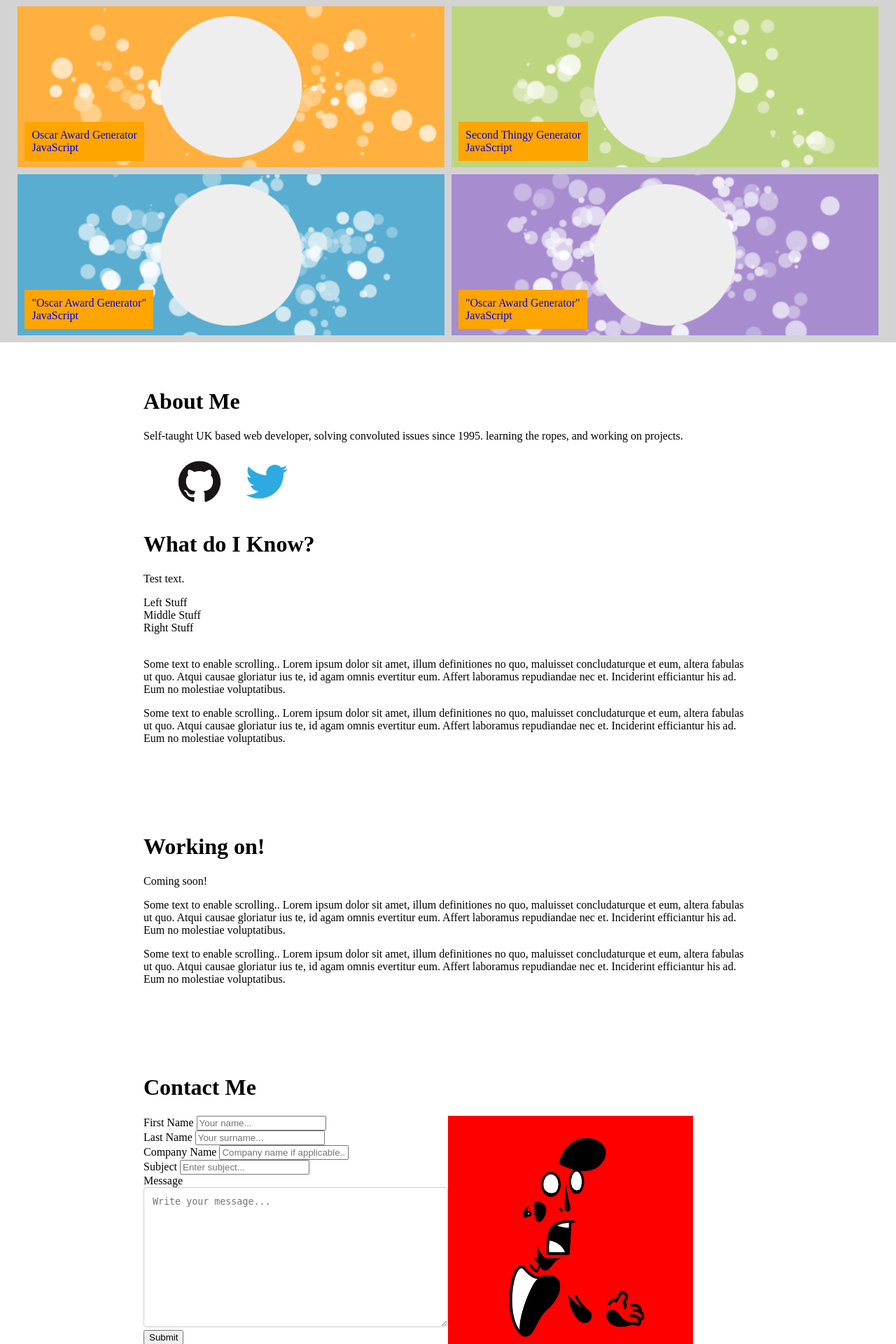
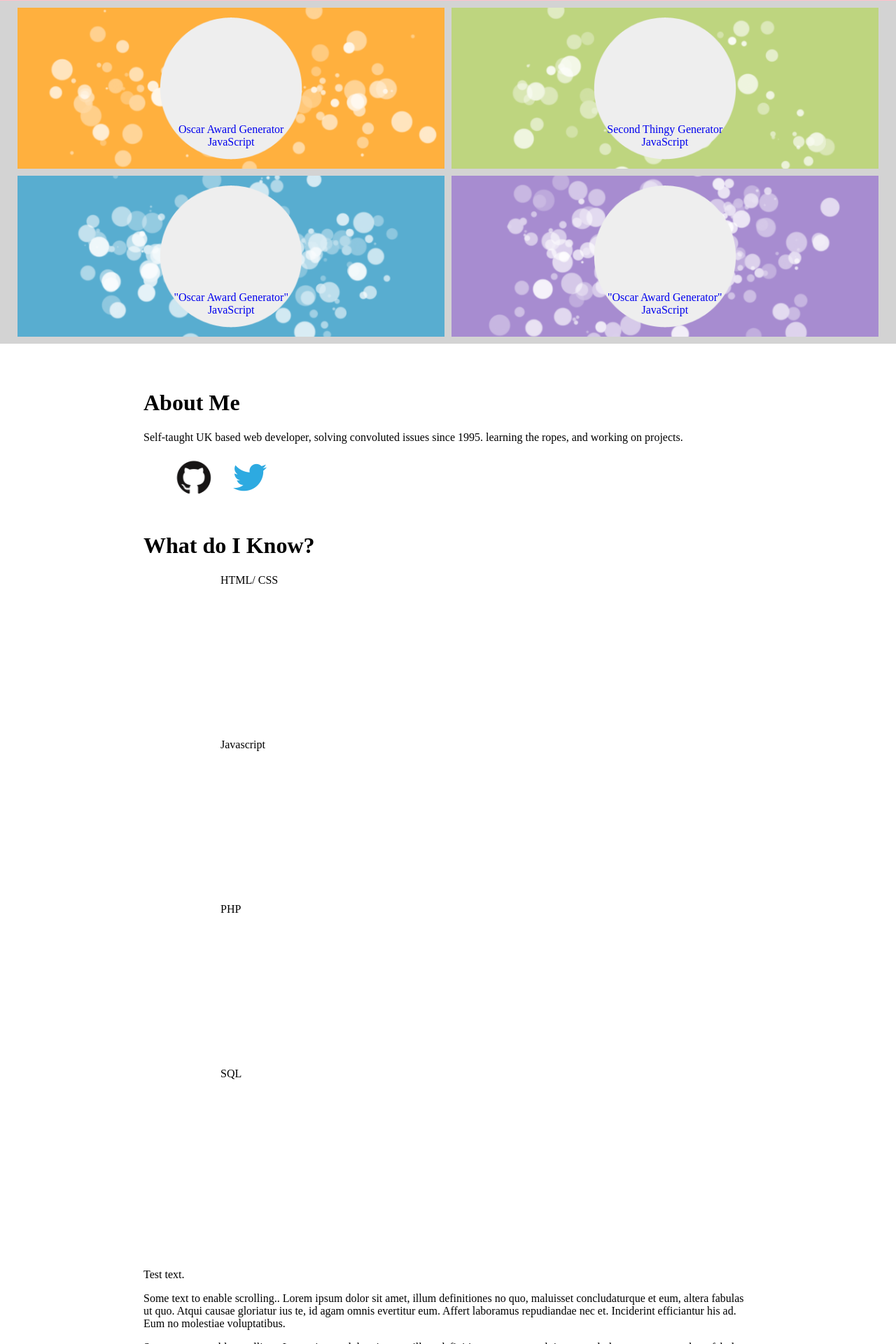
Before and after one commit to SimonBurdall/personalsite, a PHP site: page / in a window 1280 px wide. Shown: the part 708-2628 px from the top of the page at 70% size. Run offline with PHP 8.4, Linux system fonts and the light colour scheme.

Commit message:
Layout changes: What Do I Know Section

```diff
--- a/index.css
+++ b/index.css
@@ -2,13 +2,6 @@ body {
     background-color: white;
     padding: 0px;
     margin: 0;
-}
-
-#particles-js{
-    height: 500px;
-    width: 100%;
-    position: absolute;
-
 }
 
 .header-wrapper {
@@ -23,14 +16,8 @@ body {
 
 .head-container {
     max-width: 960px;
-    padding-top: 100px;
+    padding-top: 1px;
     margin: auto;
-}
-
-.logo-icon {
-    background-color: red;
-    height: 350px;
-    display: flex;
 }
 
 #title-output {
@@ -53,11 +40,11 @@ body {
     box-shadow: 0 0 10px black;
 }
 
-.site-navi-left{
+.site-float-left{
     float: left;
 }
 
-.site-navi-right{
+.site-float-right{
     float: right;
 }
 
@@ -76,7 +63,7 @@ body {
 
 .navi-li a{
     display: inline-block;
-    padding: 22px;
+    padding: 23px;
     text-align: center;
     text-decoration: none;
 }
@@ -104,11 +91,10 @@ body {
 }
 
 .portfolio-thumbnail-title{
-    background-color: orange;
     display: inline-block;
     margin-top: 165px;
-    margin-left: 10px;
-    padding: 10px;
+    width: 100%;
+    text-align: center;
 }
 
 @media only screen and (max-width: 1300px){
@@ -140,33 +126,23 @@ body {
     padding: 45px;
 }
 
-.portfolio-container{
-    background-color: grey;
-    padding: 30px;
-    display: flex;
+.content-float-left{
+    margin: auto;
+    max-width: 660px;
 }
 
-.portfolio-thumbnail-1{
-   width: 257px;
-    height: 230px;
-    margin: 5px;
-    background-position: 50% 50%;
-    background-size: cover;
+.logo-icon {
+    height: 350px;
+    display: flex;
+    margin-top: -340px
 }
 
-.what-do-icons{
-    float: left;
-    width: 200px;}
-
-.site-contact-left{
-    float: left;
-    width: 50%;
-    height: 100%;
-    margin: 0;
+@media only screen and (max-width: 700px){
+.logo-icon {
+    height: 0px;
+    display: flex;
+    margin-top: -340px
 }
-
-.site-contact-right{
-    margin: 0;
 }
 
 .footer-wrapper{
@@ -186,15 +162,8 @@ ul {
 
 ul img {
     display: inline-block;
-    width: 5em;
-    height: 5em;
+    float: left;
+    width: 4em;
+    height: 4em;
     margin-right: 1em;
-    float: left;
 }
-
-input[type=text], select, textarea {
-    width: 100%; /* Full width */
-    padding: 12px; /* Some padding */
-    border: 1px solid #ccc; /* Gray border */
-    border-radius: 4px; /* Rounded borders */
-    box-sizing: border-box;
--- a/index.html
+++ b/index.html
@@ -10,16 +10,16 @@
 	<header id="home" class="header-wrapper" style="background-image: url(images/ph-bk.png);">
 		<div class="head-container">
 			<!--<h1 id="title-output"></h1>-->
-			<h1>Simon Burdall</h1>
-			<h2>Web Designer</h2>
+			<h1 class="head-title">Simon Burdall</h1>
+			<h2 class="head-title">Web Designer</h2>
 		</div>
 	</header>
 
 	<div class="site-navigation" id="site-navi-ui">
-		<div class="site-navi-left">
+		<div class="site-float-left">
 			<h2 style="margin-left: 45px;">Currentselection</h2>
 		</div>
-		<div class="site-navi-right">
+		<div class="site-float-right">
 			<ul class="navi-ul">
 				<li class="navi-li"><a href="#home">Home</a></li>
 				<li class="navi-li"><a href="#portoflio">Portoflio</a></li>
@@ -87,13 +87,22 @@
 
 		<div id="what-do" class="content">
 			<h1>What do I Know?</h1>
+				<div class="content-float-left">
+						<div style=" flex: 0 0 24%;
+    height: 230px;
+    margin: 5px;/*display: inline; padding: 45px; border-radius: 50%; border-style: dashed;">HTML/ CSS</div>
+						<div style=" flex: 0 0 24%;
+    height: 230px;
+    margin: 5px;/*display: inline; padding: 45px; border-radius: 50%; border-style: dashed;">Javascript</div>
+						<div style=" flex: 0 0 24%;
+    height: 230px;
+    margin: 5px;/*display: inline; padding: 45px; border-radius: 50%; border-style: dashed;">PHP</div>
+						<div style=" flex: 0 0 24%;
+    height: 230px;
+    margin: 5px;/*display: inline; padding: 45px; border-radius: 50%; border-style: dashed;">SQL</div>
+				</div>
+			</br></br>
 			<p>Test text.</p>
-
-			<div class="content-float-left">Left Stuff</div>
-			<div class="content-float-left">Middle Stuff</div>
-			<div class="content-float-left">Right Stuff</div>
- 			<br style="clear: left;" />
-
 			<p>Some text to enable scrolling.. Lorem ipsum dolor sit amet, illum definitiones no quo, maluisset concludaturque et eum, altera fabulas ut quo. Atqui causae gloriatur ius te, id agam omnis evertitur eum. Affert laboramus repudiandae nec et. Inciderint efficiantur his ad. Eum no molestiae voluptatibus.</p>
 			<p>Some text to enable scrolling.. Lorem ipsum dolor sit amet, illum definitiones no quo, maluisset concludaturque et eum, altera fabulas ut quo. Atqui causae gloriatur ius te, id agam omnis evertitur eum. Affert laboramus repudiandae nec et. Inciderint efficiantur his ad. Eum no molestiae voluptatibus.</p>
 		</div>
@@ -108,27 +117,22 @@
 
 		<div id="contact" class="content">
 			<h1>Contact Me</h1>
-			<div class="site-contact-left">
-				<form action="/action_page.php">
-					<label for="fName">First Name</label>
-					<input type="input" name="fName" name="Firstname" placeholder="Your name...">
+				<form id="contact-form" action="/action_page.php">
+					<label for="fName">Name</label>
+					<input type="input" name="name" placeholder="Full name...">
 					</br>
-					<label for="fName">Last Name</label>
-					<input type="input" name="lName" name="Lastname" placeholder="Your surname...">
-					</br>
-					<label for="fName">Company Name</label>
-					<input type="input" name="cName" name="Companyname" placeholder="Company name if applicable...">
+					<label for="mailAdd">Your E-mail Address</label>
+					<input type="input" name="mail" placeholder="Your e-mail...">
 					</br>
 					<label for="subject">Subject</label>
-					<input type="input" name="eSubject"  name="subject" placeholder="Enter subject...">
+					<input type="input" name="subject" placeholder="Enter subject...">
 					</br>
 					<label for="Message">Message</label>
 					<textarea id="message" name="message" placeholder="Write your message..." style="height:200px"></textarea>
-					<input type="submit" value="Submit">
+					<input type="submit" name="submit">
   				</form>
-  			</div>
 
-  			<div class="site-contact-right">
+  			<div class="site-float-right">
   				<img class="logo-icon" src="images/logo.png">
   			</div>
 		</div>
```
